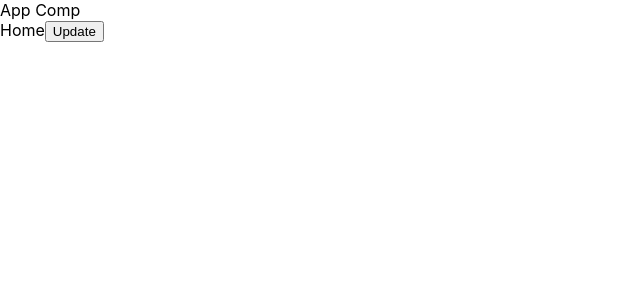
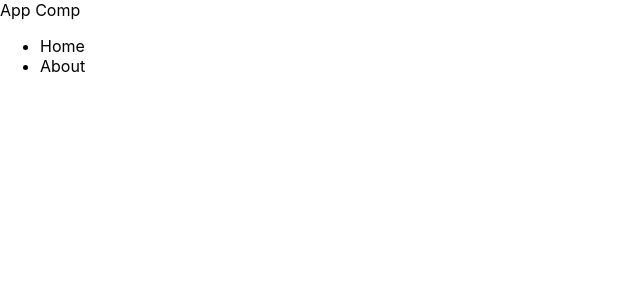
Before and after one commit to Mohammedazzam/React-Beginner2, a React (Create React App) app: page / in a window 1280 px wide. Shown: the top 300 px of the page, without its empty margins (0-640 px from the left). Built offline with nearby package versions, Linux system fonts and the light colour scheme.

Commit message:
Fragment ماهي ال

```diff
--- a/src/App.js
+++ b/src/App.js
@@ -59,7 +59,9 @@ class App extends Component {
     return (
       <div className="App">
         App Comp
-        <Home/>
+        <ul>
+          <Home/>
+        </ul>
       </div>
     );
   }
--- a/src/component/Home.js
+++ b/src/component/Home.js
@@ -1,49 +1,18 @@
-import React, { Component } from 'react'
+import React, { Component ,Fragment } from 'react'
 
 class Home extends Component {
     constructor(props) {
         super(props);
-        console.log("constructor")
         this.state = {
             name: 'Home'
         }
     }
-    updateDate = () => {
-        this.setState({
-            name: "Home Component"
-        })
-    }
-    static getDerivedStateFromProps(props, state) {
-        console.log("getDerivedStateFromProps")
-        return null;
-    }
-    shouldComponentUpdate(nextProps, nextState) {
-        console.log("shouldComponentUpdate")
-        return true;
-    }
-    getSnapshotBeforeUpdate(prevProps, prevState) {
-        console.log("getSnapshotBeforeUpdate")
-    }
-    componentDidUpdate(prevProps, prevState) {
-        console.log("componentDidUpdate")
-    }
-
-
-    componentWillUnmount() {
-        console.log("componentWillUnmount")
-    }
-
-
-    componentDidMount() {
-        console.log("componentDidMount")
-    }
     render() {
-        console.log("render")
         return (
-            <div>
-                Home
-                <button onClick={this.updateDate}>Update</button>
-            </div>
+            <Fragment>
+                <li>Home</li>
+                <li>About</li>
+            </Fragment>
         )
     }
 }
```
